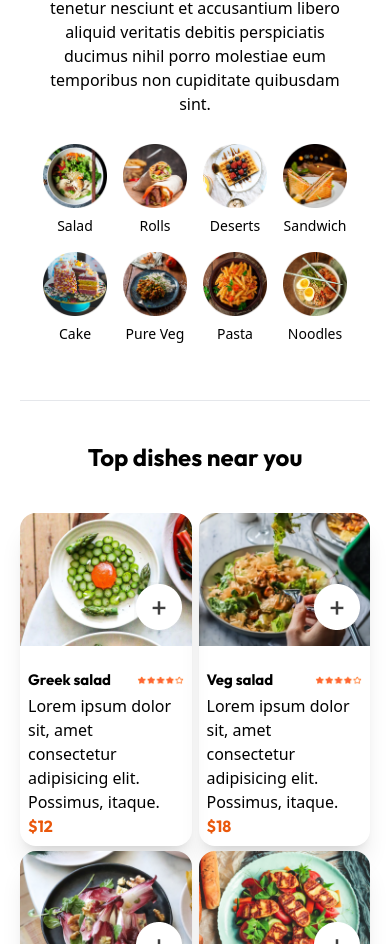
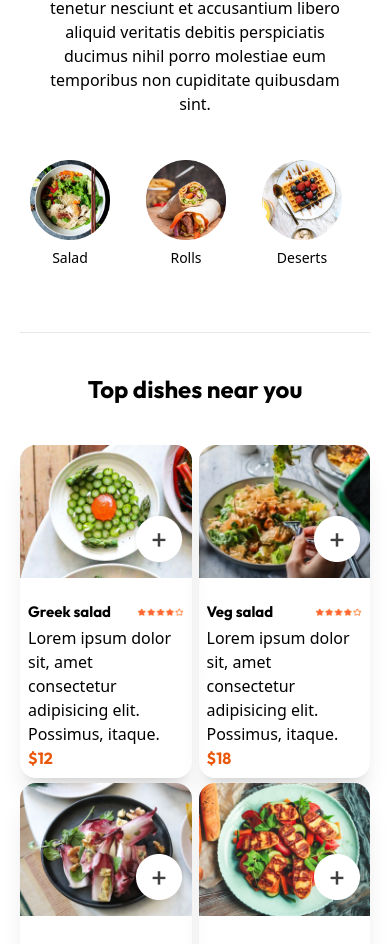
Before and after one commit to AnsarAkbar/Tomato, a React (Vite) app: page / in a window 390 px wide. Shown: the part 792-1736 px from the top of the page. Built offline with nearby package versions, Linux system fonts and the light colour scheme.

Commit message:
menu categoryes responsive

```diff
--- a/src/Components/ExploreMenu/ExploreMenu.jsx
+++ b/src/Components/ExploreMenu/ExploreMenu.jsx
@@ -12,12 +12,13 @@ const ExploreMenu = ({ category, setCategory }) => {
           veritatis debitis perspiciatis ducimus nihil porro molestiae eum
           temporibus non cupiditate quibusdam sint.
         </p>
-        <div className="flex flex-wrap justify-center gap-4">
+        <div className="overflow-x-auto whitespace-nowrap py-4">
+          <div className="inline-flex gap-4">
             {menu_list.map((value, index) => (
               <div
                 key={index}
                 onClick={() => setCategory(value)}
-              className="flex flex-col items-center cursor-pointer"
+                className="flex flex-col items-center cursor-pointer max-md:w-[100px] max-md:h-[100px] overscroll-none"
               >
                 <img
                   src={value.menu_image}
@@ -26,11 +27,14 @@ const ExploreMenu = ({ category, setCategory }) => {
                     category.menu_name === value.menu_name
                       ? "border-2 border-orange-600 p-[3px] rounded-full"
                       : ""
-                } w-16 h-16 md:w-20 md:h-20 mx-auto`}
+                  } w-20 h-20 mx-auto`}
                 />
-              <div className="text-center mt-2 text-sm md:text-base">{value.menu_name}</div>
+                <div className="text-center mt-2 text-sm md:text-base">
+                  {value.menu_name}
+                </div>
               </div>
             ))}
+          </div>
         </div>
       </div>
       <hr />
```
Lines whose indentation alone changed are shown as unchanged.
